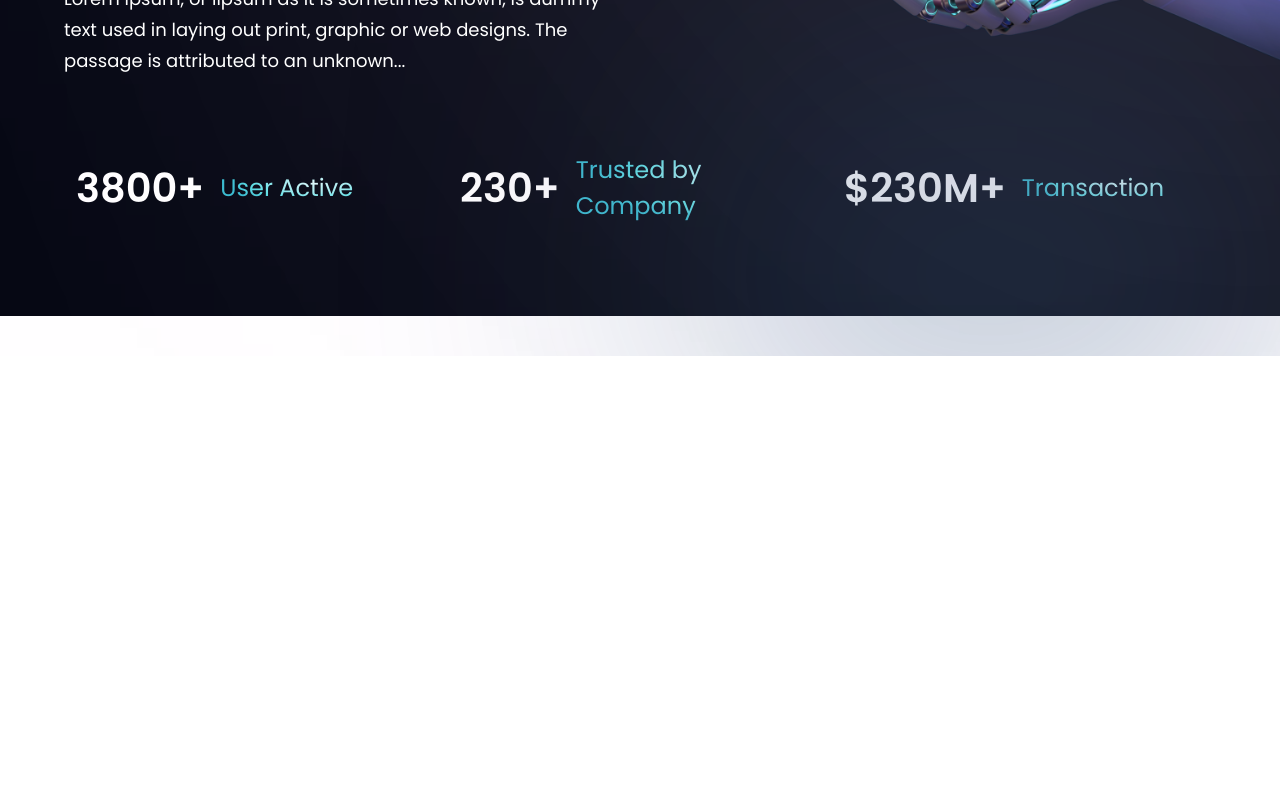
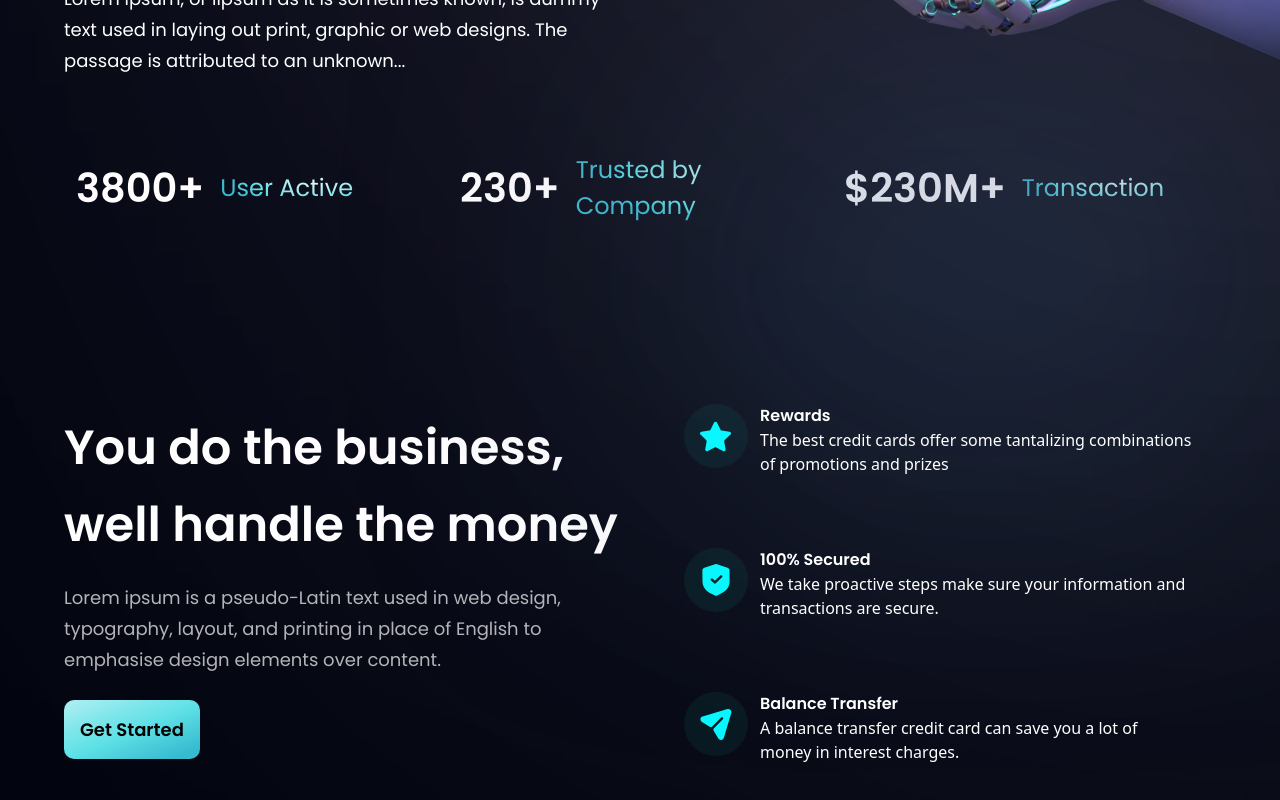
Before and after one commit to amindev92/payment, a React (Vite) app: page / in a window 1280 px wide. Shown: the part 632-1432 px from the top of the page. Before the commit the page ends 988 px from the top, so only its background shows below. Built offline with nearby package versions, Linux system fonts and the light colour scheme.

Commit message:
complete business section

```diff
--- a/src/App.jsx
+++ b/src/App.jsx
@@ -1,6 +1,6 @@
 import './index.js'
 import styles from './index.js'
-import { Hero, Navbar, Stats } from './components'
+import { Business, Hero, Navbar, Stats } from './components'
 
 const App = () => {
   return (
@@ -20,6 +20,7 @@ const App = () => {
       <div className={`${styles.paddingX} ${styles.flexStart}`}>
         <div className={`${styles.boxWidth} `}>
           <Stats />
+          <Business />
         </div>
       </div>
     </div>
--- a/src/components/Business.jsx
+++ b/src/components/Business.jsx
@@ -1,8 +1,44 @@
-import React from 'react'
+// import React from "react"
+import React from "react"
+import { features } from "../constant/index.js"
+import styles, { layout } from "../index.js"
+import Button from './Button'
+
+const FeatureCard = ({ icon, title, content, index }) => {
+    return (
+        <div className={`flex flex-row p-6 rounded-[20px] ${index != features.length - 1 ? 'mb-6' : 'mb-0'}`}>
+            <div className={`w-[64px] h-[64px] rounded-full ${styles.flexCenter} bg-dimBlue`}>
+                <img src={icon} alt='icon' className="w-[50%] h-[50%] object-contain" />
+            </div>
+            <div className="flex flex-1 flex-col ml-3">
+                <h4 className="font-poppins font-semibold text-white">{title}</h4>
+                <p className="text-white">{content}</p>
+            </div>
+        </div>
+    )
+}
 
 const Business = () => {
     return (
-        <div>Business</div>
+        <section className={`${layout.section}`}>
+            <div className={`${layout.sectionInfo} `}>
+                <h2 className={`${styles.heading2} `}>
+                    You do the business, <br className='sm:block hidden' />
+                    well handle the money
+                </h2>
+                <p className={`${styles.paragraph} mt-5`}>
+                    Lorem ipsum is a pseudo-Latin text used in web design, typography, layout, and printing in place of English to emphasise design elements over content.
+                </p>
+                <Button style='mt-6' />
+            </div>
+
+            <div className={`${layout.sectionImg} flex-col`}>
+                {features.map((feature, index) => (
+                    <FeatureCard key={feature.id} {...feature} index={index} />
+                ))}
+            </div>
+
+        </section>
     )
 }
 
--- a/src/components/Button.jsx
+++ b/src/components/Button.jsx
@@ -1,8 +1,8 @@
-import React from 'react'
+import React from "react"
 
-const Button = () => {
+const Button = ({ style }) => {
     return (
-        <div>Button</div>
+        <button className={`py-4 px-4 bg-blue-gradient font-poppins font-semibold text-[18px] outline-none ${style} rounded-[10px]`} type='button'>Get Started</button>
     )
 }
 
```
